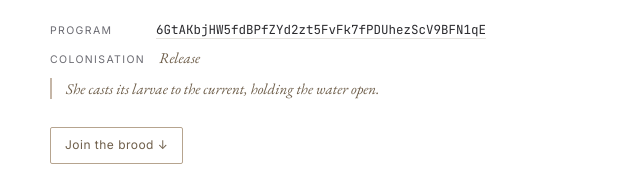
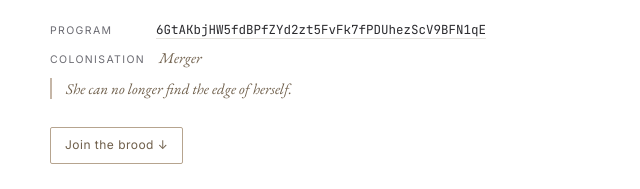
Before and after one commit to longicollis-labs/polyascus-gregaria, a plain HTML site: page site/index.html in a window 1280 px wide. Shown: the part 304-493 px from the top of the page, 350-990 px from the left. Drawn offline with nearby package versions, Linux system fonts and the light colour scheme; no server answers.

Commit message:
site: advance the static stage to merger

```diff
--- a/site/index.html
+++ b/site/index.html
@@ -97,9 +97,9 @@
                         <div class="sidebar-stage">
                             <div class="sidebar-vital">
                                 <span class="k">Colonisation</span>
-                                <span class="v" id="side-stage">Release</span>
+                                <span class="v" id="side-stage">Merger</span>
                             </div>
-                            <span class="side-spine" id="side-spine" aria-hidden="true"><i class="reached"></i><i class="reached"></i><i class="reached"></i><i class="reached"></i><i class="reached current"></i><i></i><i></i></span>
+                            <span class="side-spine" id="side-spine" aria-hidden="true"><i class="reached"></i><i class="reached"></i><i class="reached"></i><i class="reached"></i><i class="reached"></i><i class="reached current"></i><i></i></span>
                         </div>
                         <div class="sidebar-vital">
                             <span class="k">Reserve</span>
@@ -134,10 +134,10 @@
                         </div>
                         <div class="oc-row">
                             <dt>Colonisation</dt>
-                            <dd><span id="infection-stage" class="oc-stage">Release</span></dd>
+                            <dd><span id="infection-stage" class="oc-stage">Merger</span></dd>
                         </div>
                     </dl>
-                    <p class="oc-condition" id="oc-condition">She casts its larvae to the current, holding the water open.</p>
+                    <p class="oc-condition" id="oc-condition">She can no longer find the edge of herself.</p>
                     <a class="feed-jump" href="#colonisation">Join the brood ↓</a>
                     <div class="authorline">
                         <span><em>C. longicollis</em></span>
```
